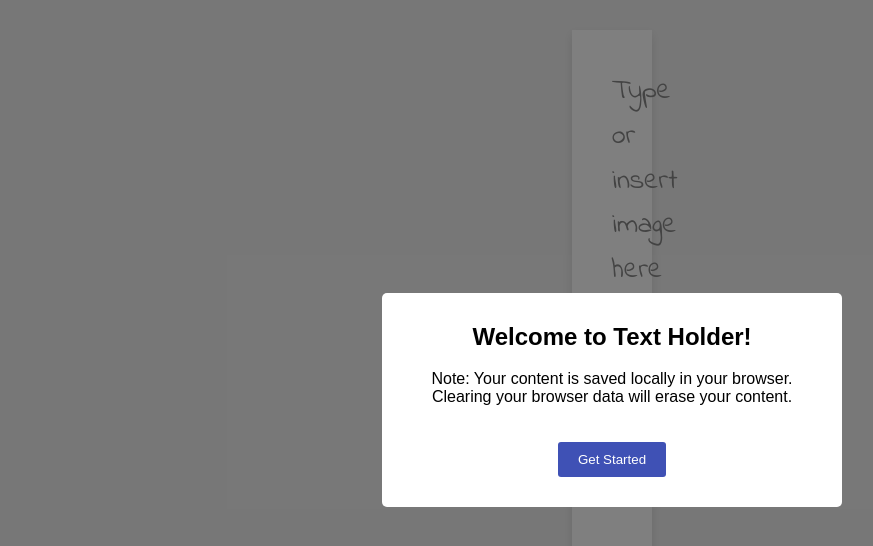
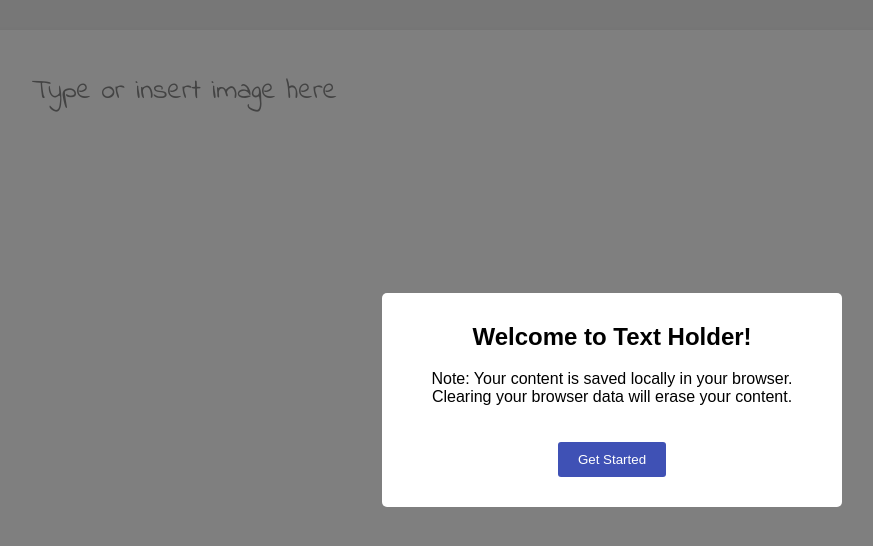
Before and after one commit to taiwuchen/text-holder, a React (Create React App) app: page / in a window 1280 px wide. Shown: the top 546 px of the page, without its empty margins (28-901 px from the left). Built offline with nearby package versions, Linux system fonts and the light colour scheme.

Commit message:
bug fixing

```diff
--- a/src/App.css
+++ b/src/App.css
@@ -22,7 +22,7 @@ body {
 
 .app {
   position: relative;
-  max-width: 1200px; /* Set a maximum width for the content area */
+  width: 1200px; /* Set a maximum width for the content area */
   height: calc(100% - 100px);
   background-color: #ffffff; /* White background for the main content area */
   box-shadow: 0px 4px 10px rgba(0, 0, 0, 0.1); /* Optional: Adds a subtle shadow */
```
